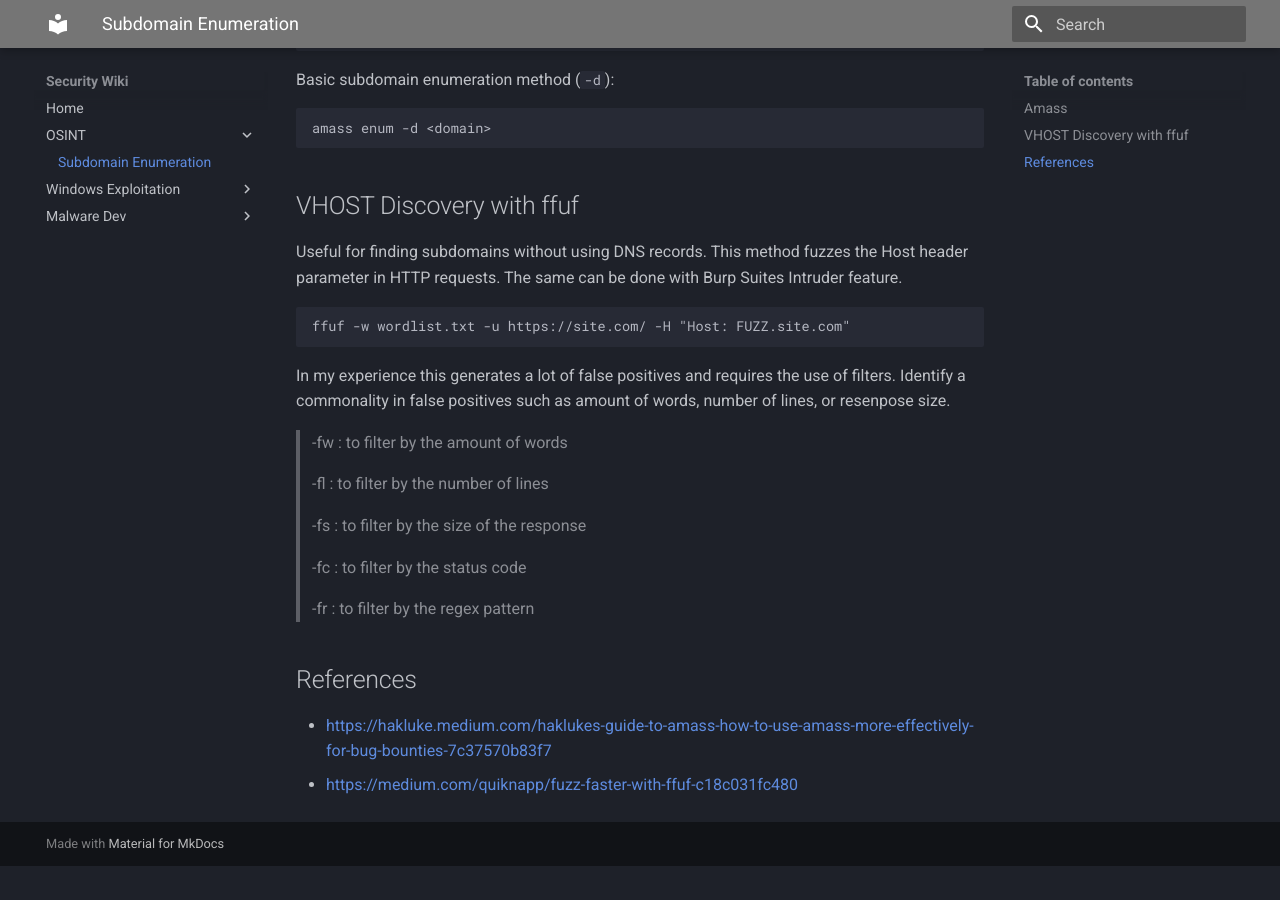
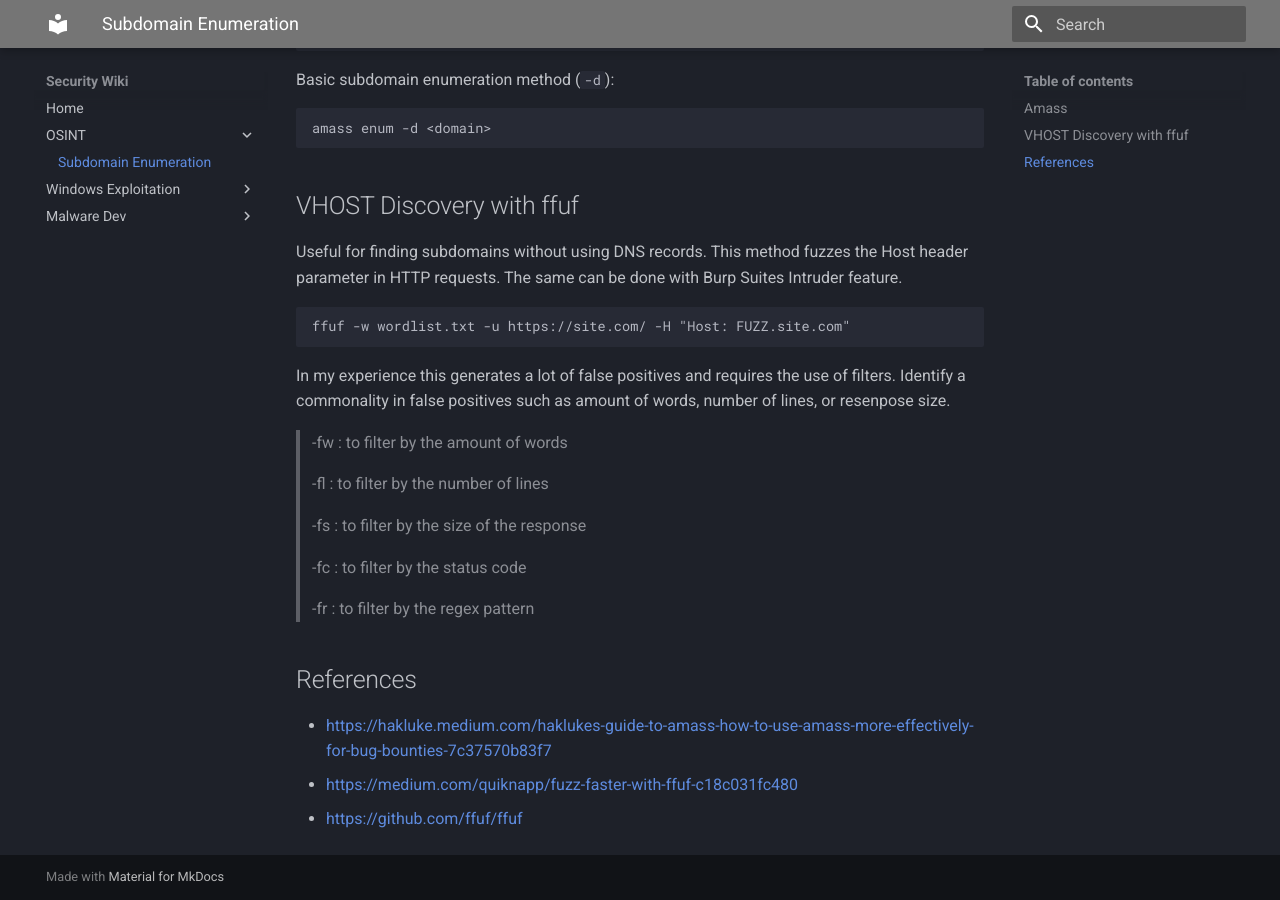
Before and after one commit to ConfusingBLANK/confusingblank.github.io, an MkDocs documentation site: the page built from docs/OSINT/subdomain-enumeration.md, in a window 1280 px wide and 900 px high, scrolled down 652 px. Built offline with MkDocs 1.6.1 and Material for MkDocs 9.7.7, drawn with Linux system fonts in a browser that asks for light colours; before the commit the page ends 1518 px from its top, so only the background shows below that; some of the changed lines change nothing that is shown.

Commit message:
osint update

```diff
--- a/docs/OSINT/subdomain-enumeration.md
+++ b/docs/OSINT/subdomain-enumeration.md
@@ -55,3 +55,4 @@ In my experience this generates a lot of false positives and requires the use of
 ## References
 - [https://hakluke.medium.com/haklukes-guide-to-amass-how-to-use-amass-more-effectively-for-bug-bounties-7c37570b83f7](https://hakluke.medium.com/haklukes-guide-to-amass-how-to-use-amass-more-effectively-for-bug-bounties-7c37570b83f7)
 - [https://medium.com/quiknapp/fuzz-faster-with-ffuf-c18c031fc480](https://medium.com/quiknapp/fuzz-faster-with-ffuf-c18c031fc480)
+- [https://github.com/ffuf/ffuf](https://github.com/ffuf/ffuf)
```
